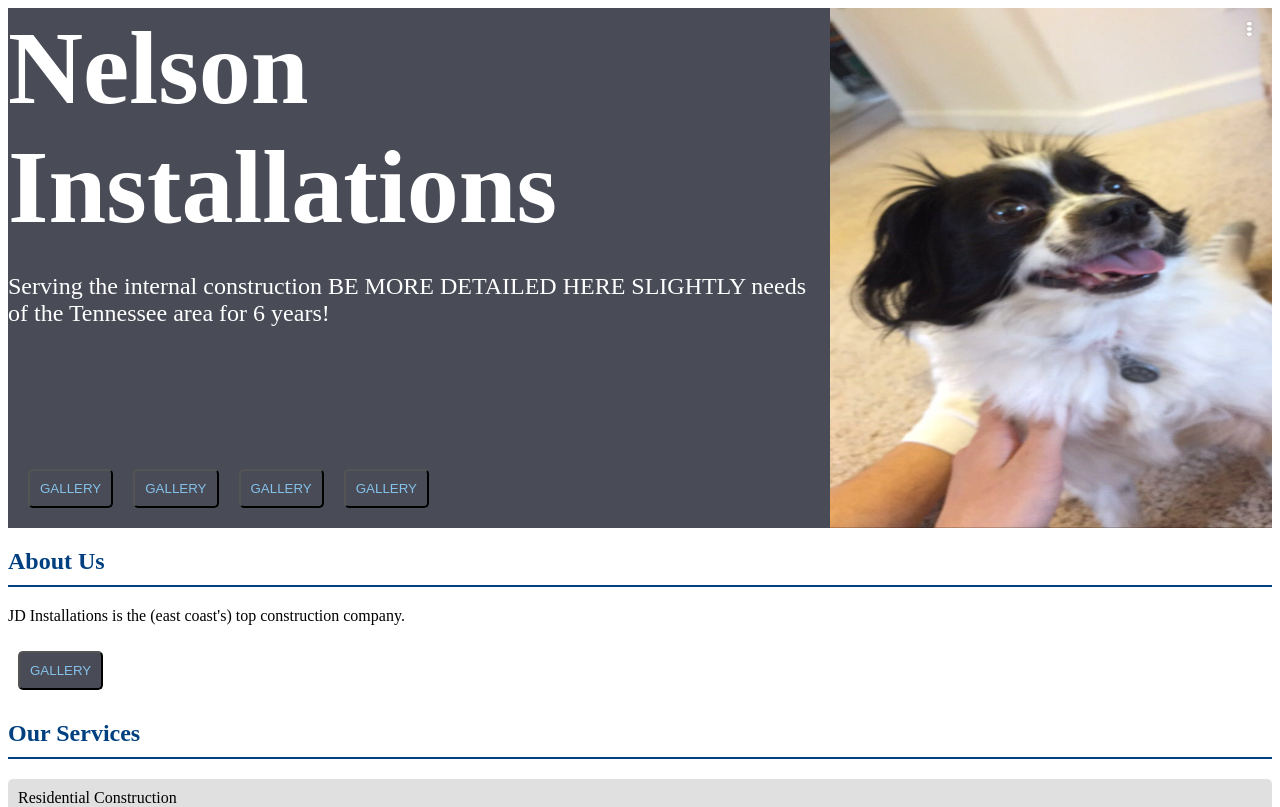
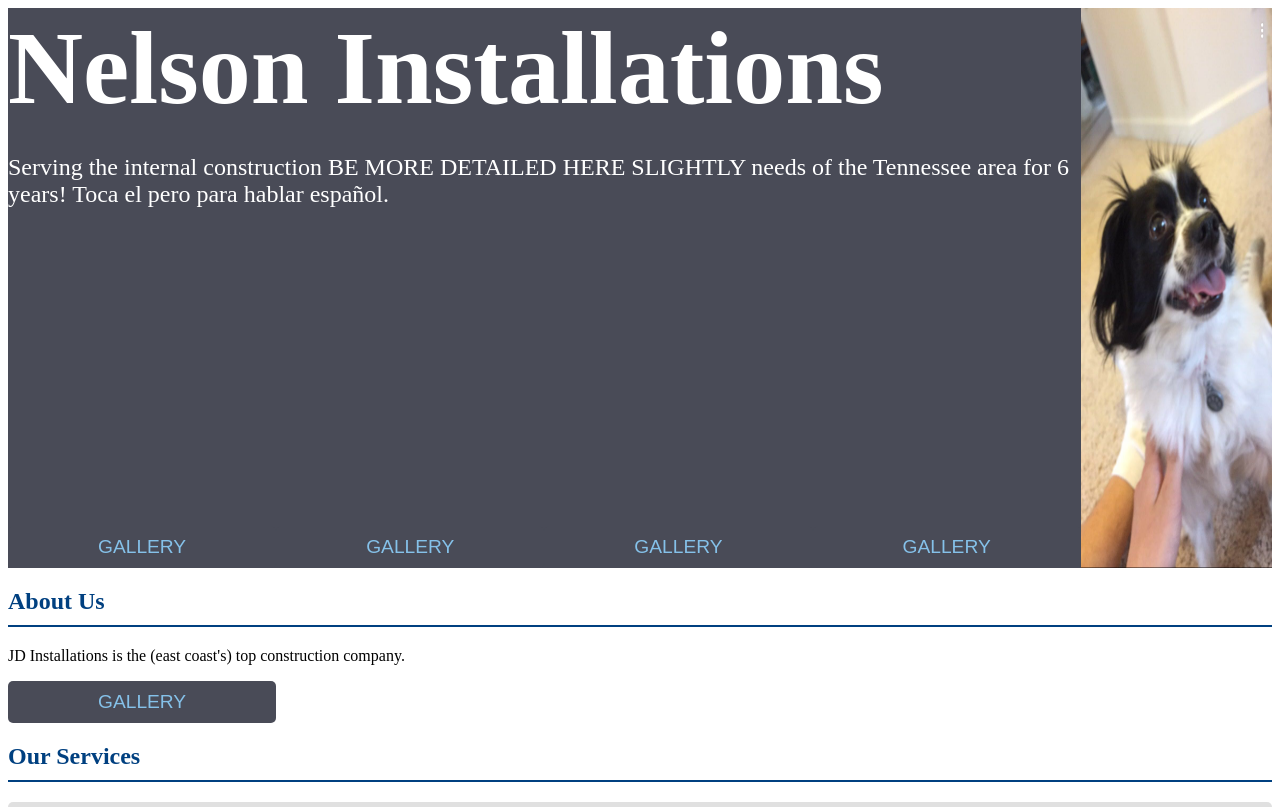
Before and after one commit to lamngo13/bruhh, an Angular app in the folder angapp/: page / in a window 1280 px wide. Shown: the top 807 px of the page. Built offline with nearby package versions, Linux system fonts and the light colour scheme.

Commit message:
good buttons

```diff
--- a/angapp/src/app/home/home.component.css
+++ b/angapp/src/app/home/home.component.css
@@ -3,13 +3,16 @@ body {
     margin: 0;
     padding: 0;
     background-color: #02051a;
+    color:#85C1E9;
+    /* todo fix the colors
+    */
   }
 
   .topcontainer {
     display: flex;
     justify-content: space-between;
     align-items: stretch; /* Ensure the header stretches to match the height of the image */
-    height: 65vh; /* Make the container take up the full height of the viewport */
+    height: 70vh; /* Make the container take up the full height of the viewport */
     margin: auto; /* Center the container horizontally */
 
   }
@@ -62,25 +65,33 @@ body {
     justify-content: flex-start;
     align-items: center;
     width: 100%;
-    padding: 10px;
   }
 
 
   .gallerybutton{
     background-color: #494b57;
     color: #85C1E9;
-    padding: 10px;
     text-align: center;
-    margin: 10px;
+    padding: 10px 90px;
     border-radius: 5px;
     cursor: pointer;
+    border: none;
+    font-size: 1.2em;
   }
 
   .gallerybutton:hover {
-    background-color: #494b57;
+    background-color: #000000;
     color: #85C1E9;
     cursor: pointer; /* Ensures the cursor remains a pointer on hover */
 }
+
+.textwimagecontainer {
+    display: flex;
+    justify-content: space-between;
+    align-items: stretch; /* Ensure the header stretches to match the height of the image */
+    flex: 20%; /* Make the container take up the full height of the viewport */
+    margin: auto; /* Center the container horizontally */
+  }
 
   .content {
     padding: 0px;
--- a/angapp/src/app/home/home.component.html
+++ b/angapp/src/app/home/home.component.html
@@ -3,7 +3,9 @@
       <div class="tempcontainer">
         <h1>Nelson Installations</h1>
         <p><br></p>
-        <p>Serving the internal construction BE MORE DETAILED HERE SLIGHTLY needs of the Tennessee area for 6 years!</p>
+        <p>Serving the internal construction BE MORE DETAILED HERE SLIGHTLY needs of the Tennessee area for 6 years!
+          Toca el pero para hablar español.
+        </p>
       </div>
       <div class="button-container">
         <button class="gallerybutton" (click)="second()">GALLERY</button>
--- a/angapp/src/app/home/home.component.ts
+++ b/angapp/src/app/home/home.component.ts
@@ -14,4 +14,5 @@ export class HomeComponent {
     console.log('second');
     this.router.navigate(['/second']);
   }
+
 }
```
Also changed, not shown: angapp/src/assets/img/doggie.png (added).
